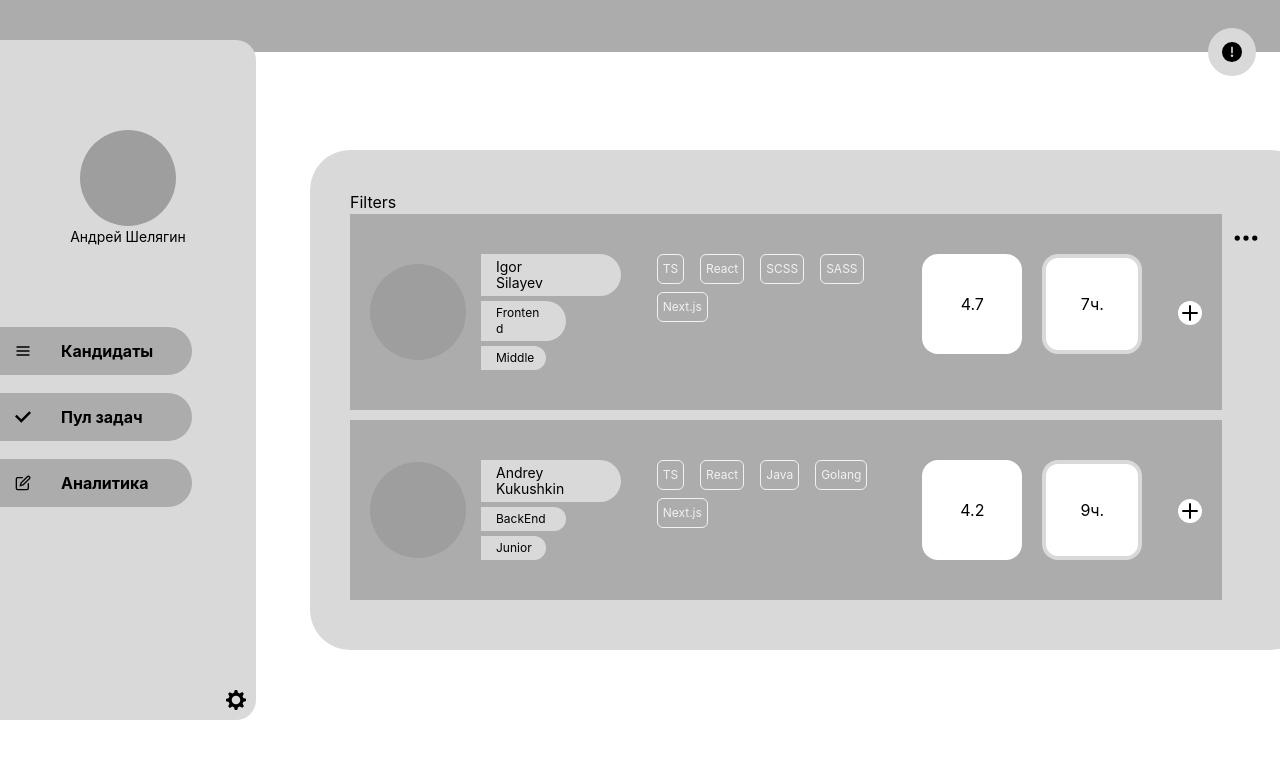
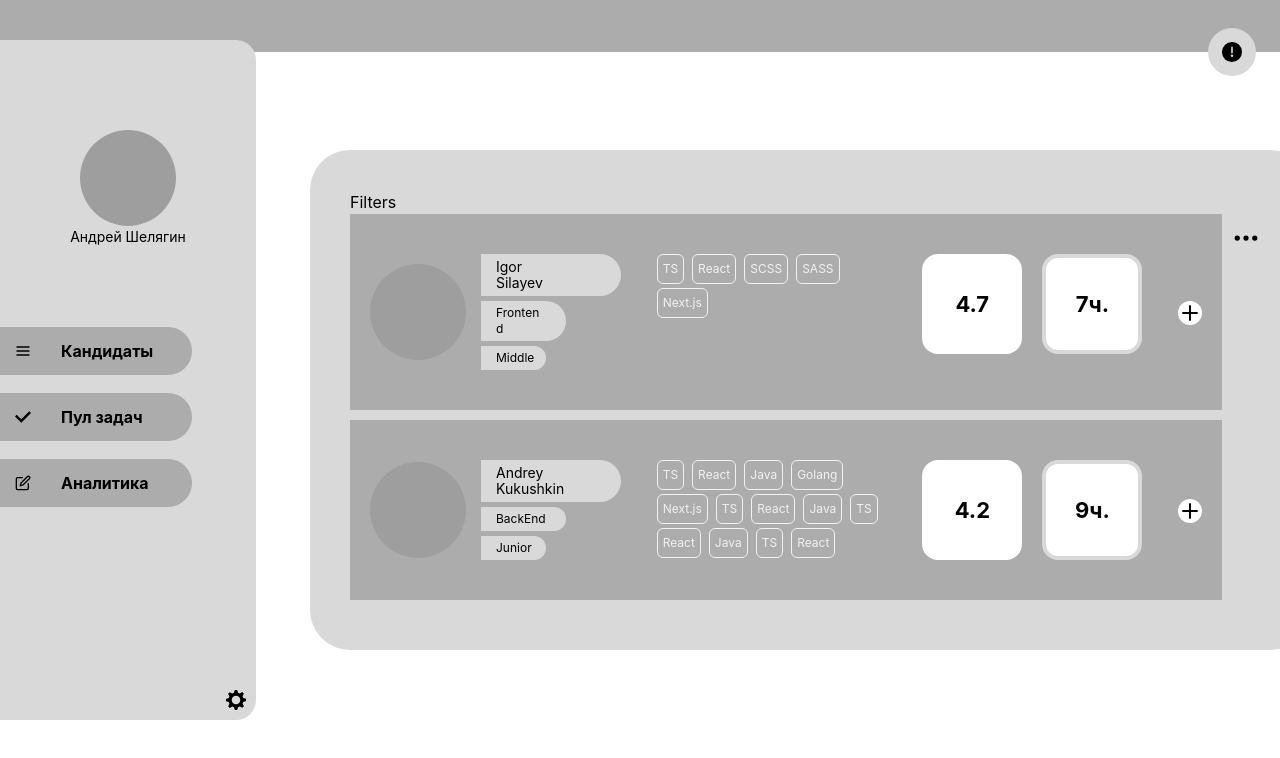
Before and after one commit to skipper-tink/skipper-frontend, a React (Create React App) app: page /employees in a window 1280 px wide. Shown: the top 758 px of the page. Built offline with nearby package versions, Linux system fonts and the light colour scheme; grey boxes are pictures that could not be loaded.

Commit message:
add scroll in case of huge tech-stack

```diff
--- a/src/components/AllEmployees/index.tsx
+++ b/src/components/AllEmployees/index.tsx
@@ -21,7 +21,22 @@ function AllEmpoyees() {
       name: 'Andrey Kukushkin',
       spec: 'BackEnd',
       grade: 'Junior',
-      stack: ['TS', 'React', 'Java', 'Golang', 'Next.js'],
+      stack: [
+        'TS',
+        'React',
+        'Java',
+        'Golang',
+        'Next.js',
+        'TS',
+        'React',
+        'Java',
+        'TS',
+        'React',
+        'Java',
+        'TS',
+        'React',
+        'Java',
+      ],
       rating: '4.2',
       workHours: 9,
     },
--- a/src/components/AllEmployees/style.module.css
+++ b/src/components/AllEmployees/style.module.css
@@ -62,10 +62,29 @@
   padding: 4px 10px 4px 15px;
 }
 
+.employee-card__stack::-webkit-scrollbar {
+  width: 5px;
+  background-color: #acacac;
+}
+.employee-card__stack::-webkit-scrollbar-thumb {
+  border-radius: 10px;
+  background-color: #d9d9d9;
+}
+.employee-card__stack::-webkit-scrollbar-track {
+  border-radius: 10px;
+  background-color: #acacac;
+}
+
 .employee-card__stack-item {
   padding: 5px;
   border: 1px solid #f1f1f1;
   color: #f1f1f1;
   border-radius: 6px;
-  margin: 0 16px 8px 0;
+  margin: 0 8px 4px 0;
 }
+
+.employee-card__stats {
+  color: black;
+  font-size: 22px;
+  font-weight: bold;
+}
```
